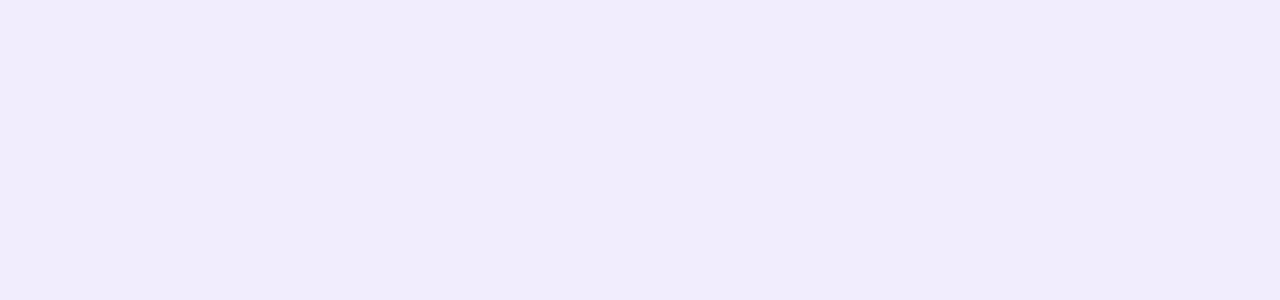
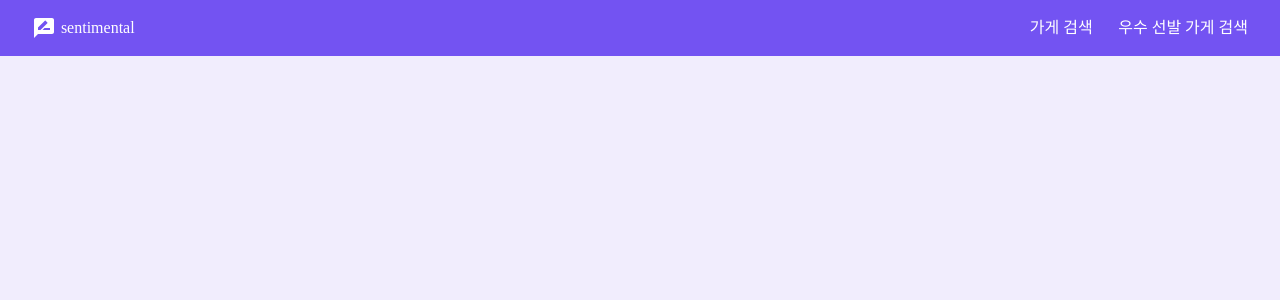
Before and after one commit to Yoonkyoungme/fairview, a React (Create React App) app: page / in a window 1280 px wide. Shown: the top 300 px of the page. Built offline with nearby package versions, Linux system fonts and the light colour scheme.

Commit message:
Feat: create Header component

```diff
--- a/package.json
+++ b/package.json
@@ -3,6 +3,10 @@
   "version": "0.1.0",
   "private": true,
   "dependencies": {
+    "@emotion/react": "^11.11.0",
+    "@emotion/styled": "^11.11.0",
+    "@mui/icons-material": "^5.11.16",
+    "@mui/material": "^5.13.1",
     "@testing-library/jest-dom": "^5.16.5",
     "@testing-library/react": "^13.4.0",
     "@testing-library/user-event": "^13.5.0",
@@ -10,6 +14,8 @@
     "react-dom": "^18.2.0",
     "react-router-dom": "^6.11.1",
     "react-scripts": "5.0.1",
+    "styled-components": "^6.0.0-rc.1",
+    "styled-reset": "^4.4.7",
     "web-vitals": "^2.1.4"
   },
   "scripts": {
--- a/src/App.js
+++ b/src/App.js
@@ -1,5 +1,14 @@
+import React from "react";
+
+// components
+import Header from "./components/Header";
+
 function App() {
-  return <div></div>;
+  return (
+    <>
+      <Header />
+    </>
+  );
 }
 
 export default App;
--- /dev/null
+++ b/src/components/Header.js
@@ -0,0 +1,71 @@
+import React from "react";
+
+// style
+import styled from "styled-components";
+
+// icons
+import RateReviewIcon from "@mui/icons-material/RateReview";
+
+const Header = () => {
+  return (
+    <HeaderContainer>
+      <div className="left-section">
+        <RateReviewIcon />
+        <span className="title">sentimental</span>
+      </div>
+      <div className="right-section">
+        <div>가게 검색</div>
+        <div>우수 선발 가게 검색</div>
+      </div>
+    </HeaderContainer>
+  );
+};
+
+export default Header;
+
+const HeaderContainer = styled.header`
+  background-color: #7353f2;
+  color: white;
+  padding: 16px 32px;
+  display: flex;
+  justify-content: space-between;
+  align-items: center;
+
+  .left-section {
+    display: flex;
+    align-items: center;
+    cursor: pointer;
+  }
+
+  .left-section .title {
+    margin-left: 5%;
+  }
+
+  .right-section {
+    display: flex;
+    flex-wrap: wrap;
+    gap: 1.6rem;
+  }
+
+  .right-section div {
+    cursor: pointer;
+  }
+
+  .right-section div:hover {
+    text-decoration: underline;
+  }
+
+  @media (max-width: 768px) {
+    flex-direction: column;
+    text-align: center;
+
+    .left-section {
+      margin-bottom: 1.6rem;
+    }
+
+    .right-section {
+      flex-direction: column;
+      align-items: center;
+    }
+  }
+`;
```
Also changed, not shown: 1 other file (tests, documents, lock files or other folders).
